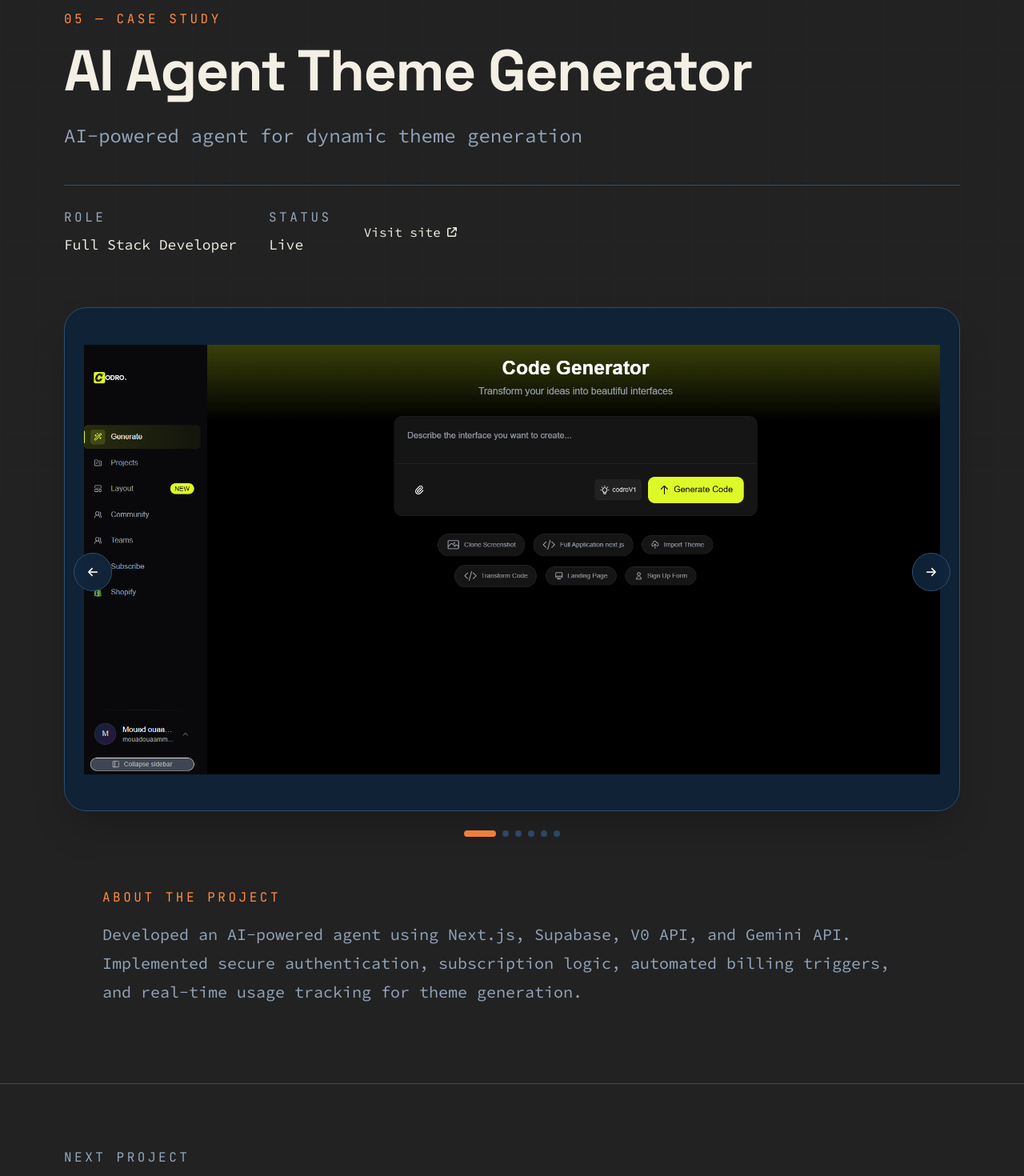
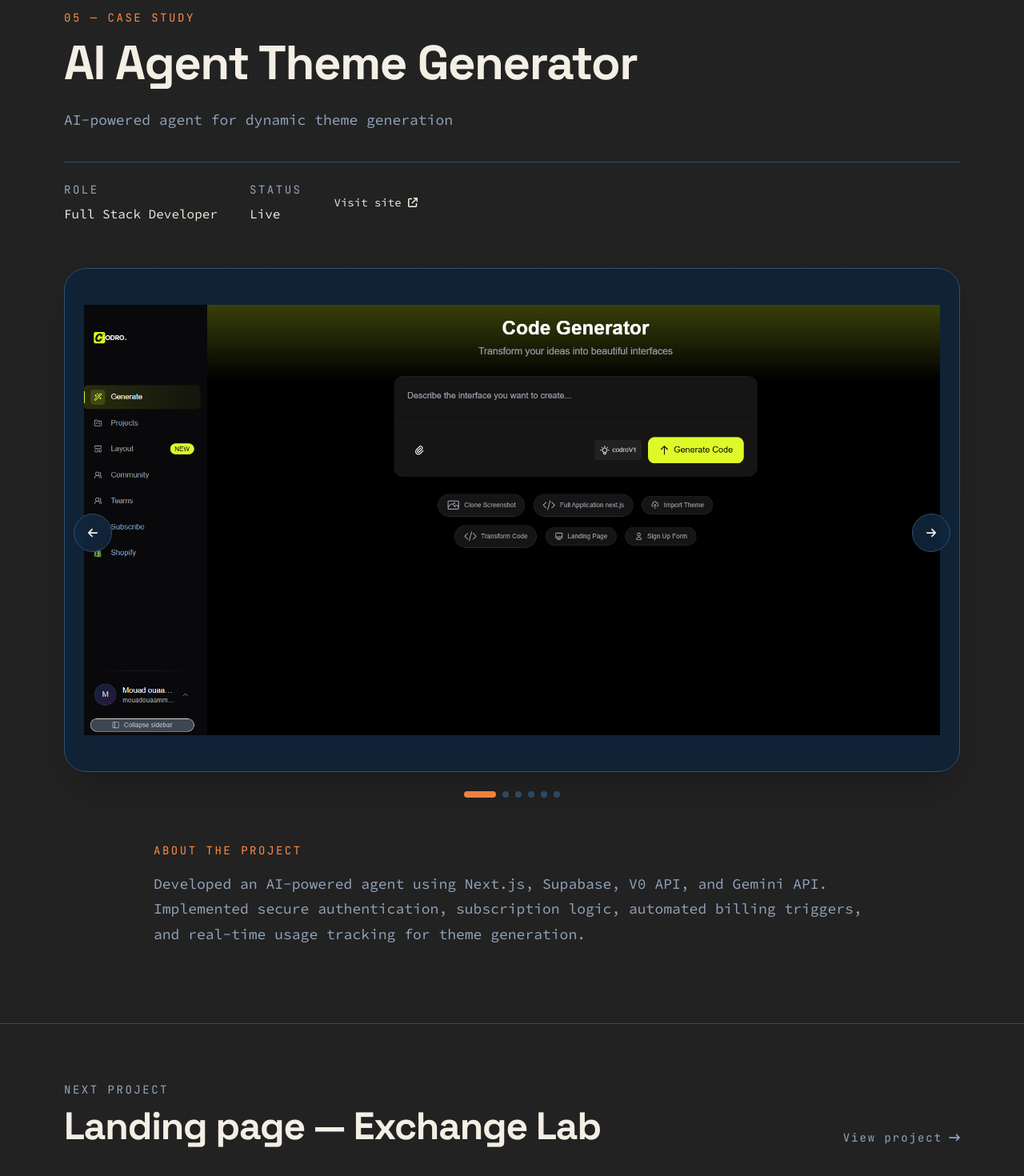
Before and after one commit to mouaammou/junior-portfolio, a Next.js app: page /work/Ai-agent in a window 1280 px wide. Shown: the part 180-1650 px from the top of the page at 80% size. Built offline with nearby package versions, Linux system fonts and the light colour scheme.

Commit message:
make some changes in the text format and also the text content

```diff
--- a/src/app/(main)/curriculum/page.tsx
+++ b/src/app/(main)/curriculum/page.tsx
@@ -21,7 +21,7 @@ const CURRI_NODES = [
   {
     id: 3,
     tag: "EDUCATION",
-    title: "Junior Software Engineer — 1337",
+    title: "Junior Software Developer — 1337",
     period: "2022 — 2024",
     description: "Advanced, peer-driven studies in computer science, specializing in software engineering.",
     type: "education",
@@ -29,7 +29,7 @@ const CURRI_NODES = [
   {
     id: 4,
     tag: "EXPERIENCE",
-    title: "Frontend Developer — Exchange Lab",
+    title: "Fullstack Developer — Exchange Lab",
     period: "2024 — 2025",
     description:
       "Built a high-performance school management system on Next.js for the frontend and API layers, backed by Supabase for secure, low-latency data — Postgres, real-time sync, and auth.",
@@ -38,7 +38,7 @@ const CURRI_NODES = [
   {
     id: 5,
     tag: "EXPERIENCE",
-    title: "Software Engineer — OCP Maintenance Solutions",
+    title: "Software Developer — OCP Maintenance Solutions",
     period: "2025 — Present",
     description:
       "Developing a centralized dashboard system that streamlines internal calculations and removes manual data entry, improving operational efficiency and data accuracy.",
--- a/src/app/(main)/work/[slug]/page.tsx
+++ b/src/app/(main)/work/[slug]/page.tsx
@@ -51,7 +51,7 @@ export default function WorkPageDetails({ params }: PageProps) {
           >
             <Link
               href="/work"
-              className="pf-mono group inline-flex items-center gap-2 text-sm tracking-[0.16em] text-[var(--muted)] transition-colors duration-300 hover:text-[var(--signal)] md:text-base"
+              className="pf-mono group inline-flex items-center gap-2 text-xs tracking-[0.14em] text-[var(--muted)] transition-colors duration-300 hover:text-[var(--signal)] md:text-sm"
             >
               <FaArrowLeft className="h-3 w-3 transition-transform duration-300 group-hover:-translate-x-1" />
               Back to work
@@ -59,7 +59,7 @@ export default function WorkPageDetails({ params }: PageProps) {
           </motion.div>
 
           <motion.p
-            className="pf-mono mt-10 text-sm tracking-[0.22em] text-[var(--signal)] md:text-base"
+            className="pf-mono mt-10 text-xs tracking-[0.18em] text-[var(--signal)] md:text-sm"
             initial={{ opacity: 0 }}
             animate={{ opacity: 1 }}
             transition={{ duration: 0.5, delay: 0.1 }}
@@ -68,7 +68,7 @@ export default function WorkPageDetails({ params }: PageProps) {
           </motion.p>
 
           <motion.h1
-            className="pf-display mt-4 text-4xl font-bold leading-[1.02] tracking-tight md:text-6xl lg:text-7xl"
+            className="pf-display mt-4 text-3xl font-bold leading-[1.04] tracking-tight md:text-5xl lg:text-6xl"
             initial={{ opacity: 0, y: 20 }}
             animate={{ opacity: 1, y: 0 }}
             transition={{ duration: 0.6, delay: 0.15, ease: "easeOut" }}
@@ -77,7 +77,7 @@ export default function WorkPageDetails({ params }: PageProps) {
           </motion.h1>
 
           <motion.p
-            className="mt-6 max-w-4xl text-lg leading-[1.75] text-[var(--muted)] md:text-xl lg:text-2xl"
+            className="mt-6 max-w-3xl text-sm leading-[1.75] text-[var(--muted)] md:text-base lg:text-lg"
             initial={{ opacity: 0, y: 12 }}
             animate={{ opacity: 1, y: 0 }}
             transition={{ duration: 0.6, delay: 0.25 }}
@@ -86,24 +86,24 @@ export default function WorkPageDetails({ params }: PageProps) {
           </motion.p>
 
           <motion.div
-            className="mt-10 flex flex-wrap items-center gap-x-10 gap-y-5 border-t border-[var(--line)] pt-7"
+            className="mt-9 flex flex-wrap items-center gap-x-10 gap-y-4 border-t border-[var(--line)] pt-6"
             initial={{ opacity: 0, y: 12 }}
             animate={{ opacity: 1, y: 0 }}
             transition={{ duration: 0.6, delay: 0.35 }}
           >
             <div>
-              <p className="pf-mono text-sm tracking-[0.22em] text-[var(--muted)] md:text-base">ROLE</p>
-              <p className="mt-2 text-base font-medium md:text-lg">{project.role}</p>
+              <p className="pf-mono text-xs tracking-[0.18em] text-[var(--muted)] md:text-sm">ROLE</p>
+              <p className="mt-2 text-sm font-medium md:text-base">{project.role}</p>
             </div>
             <div>
-              <p className="pf-mono text-sm tracking-[0.22em] text-[var(--muted)] md:text-base">STATUS</p>
-              <p className="mt-2 text-base font-medium md:text-lg">{project.website ? "Live" : "Case study"}</p>
+              <p className="pf-mono text-xs tracking-[0.18em] text-[var(--muted)] md:text-sm">STATUS</p>
+              <p className="mt-2 text-sm font-medium md:text-base">{project.website ? "Live" : "Case study"}</p>
             </div>
             {project.website && (
               <Link
                 href={project.website}
                 target="_blank"
-                className="group inline-flex items-center gap-2 text-sm font-medium text-[var(--ink)] transition-colors duration-300 hover:text-[var(--signal)] md:text-base"
+                className="group inline-flex items-center gap-2 text-xs font-medium text-[var(--ink)] transition-colors duration-300 hover:text-[var(--signal)] md:text-sm"
               >
                 Visit site
                 <FaArrowUpRightFromSquare className="h-3 w-3 transition-transform duration-300 group-hover:-translate-y-0.5 group-hover:translate-x-0.5" />
@@ -113,7 +113,7 @@ export default function WorkPageDetails({ params }: PageProps) {
         </div>
 
         <motion.div
-          className="mt-16"
+          className="mt-14"
           initial={{ opacity: 0, y: 30 }}
           whileInView={{ opacity: 1, y: 0 }}
           viewport={{ once: true, amount: 0.2 }}
@@ -123,14 +123,14 @@ export default function WorkPageDetails({ params }: PageProps) {
         </motion.div>
 
         <motion.div
-          className="mx-auto mt-16 max-w-5xl"
+          className="mx-auto mt-14 max-w-4xl"
           initial={{ opacity: 0, y: 20 }}
           whileInView={{ opacity: 1, y: 0 }}
           viewport={{ once: true, amount: 0.3 }}
           transition={{ duration: 0.6, ease: "easeOut" }}
         >
-          <p className="pf-mono text-sm tracking-[0.22em] text-[var(--signal)] md:text-base">ABOUT THE PROJECT</p>
-          <p className="mt-4 text-base leading-[1.8] text-[var(--muted)] md:text-lg lg:text-xl">
+          <p className="pf-mono text-xs tracking-[0.18em] text-[var(--signal)] md:text-sm">ABOUT THE PROJECT</p>
+          <p className="mt-4 text-sm leading-[1.75] text-[var(--muted)] md:text-base lg:text-lg">
             {project.description}
           </p>
         </motion.div>
@@ -138,16 +138,16 @@ export default function WorkPageDetails({ params }: PageProps) {
 
       <Link
         href={`/work/${encodeURIComponent(nextProject.slug)}`}
-        className="group block border-t border-[var(--line)] px-6 py-18 transition-colors duration-300 hover:bg-[var(--surface)]/30 md:px-14 md:py-20 lg:px-20"
+        className="group block border-t border-[var(--line)] px-6 py-16 transition-colors duration-300 hover:bg-[var(--surface)]/30 md:px-14 md:py-18 lg:px-20"
       >
         <div className="mx-auto flex max-w-6xl flex-col items-start justify-between gap-5 md:flex-row md:items-end">
           <div>
-            <p className="pf-mono text-sm tracking-[0.22em] text-[var(--muted)] md:text-base">NEXT PROJECT</p>
-            <h2 className="pf-display mt-3 text-3xl font-bold tracking-tight transition-colors duration-300 group-hover:text-[var(--signal)] md:text-5xl lg:text-6xl">
+            <p className="pf-mono text-xs tracking-[0.18em] text-[var(--muted)] md:text-sm">NEXT PROJECT</p>
+            <h2 className="pf-display mt-3 text-2xl font-bold tracking-tight transition-colors duration-300 group-hover:text-[var(--signal)] md:text-4xl lg:text-5xl">
               {nextProject.title}
             </h2>
           </div>
-          <span className="pf-mono inline-flex items-center gap-2 text-sm tracking-[0.16em] text-[var(--muted)] transition-all duration-300 group-hover:translate-x-1 group-hover:text-[var(--signal)] md:text-base lg:text-lg">
+          <span className="pf-mono inline-flex items-center gap-2 text-xs tracking-[0.14em] text-[var(--muted)] transition-all duration-300 group-hover:translate-x-1 group-hover:text-[var(--signal)] md:text-sm">
             View project <FaArrowRightLong className="h-3.5 w-3.5" />
           </span>
         </div>
--- a/src/app/layout.tsx
+++ b/src/app/layout.tsx
@@ -20,12 +20,12 @@ const sourceCodePro = Source_Code_Pro({
 
 
 export const metadata: Metadata = {
-  title: "Mouad Ouaammou — Software Engineer Portfolio",
+  title: "Mouad Ouaammou — Software Developer Portfolio",
   description:
-    "Full Stack Software Engineer specializing in web development, cloud technologies, and scalable systems. Explore my projects, experience, and technical skills.",
+    "Full Stack Software Developer specializing in web development, cloud technologies, and scalable systems. Explore my projects, experience, and technical skills.",
   keywords: [
     "Mouad Ouaammou",
-    "Software Engineer",
+    "Software Developer",
     "Full Stack Developer",
     "Web Developer",
     "Next.js Portfolio",
@@ -36,7 +36,7 @@ export const metadata: Metadata = {
   authors: [{ name: "Mouad Ouaammou" }],
   creator: "Mouad Ouaammou",
   openGraph: {
-    title: "Mouad Ouaammou — Software Engineer",
+    title: "Mouad Ouaammou — Software Developer",
     description:
       "Portfolio showcasing projects, experience, and skills in full stack development and cloud technologies.",
     url: "https://github.com/mouaammou",
```
Also changed, not shown: src/app/(main)/work/page.tsx (+17 -17 lines), src/app/page.tsx (+20 -31 lines), 1 other file (tests, documents, lock files or other folders).
